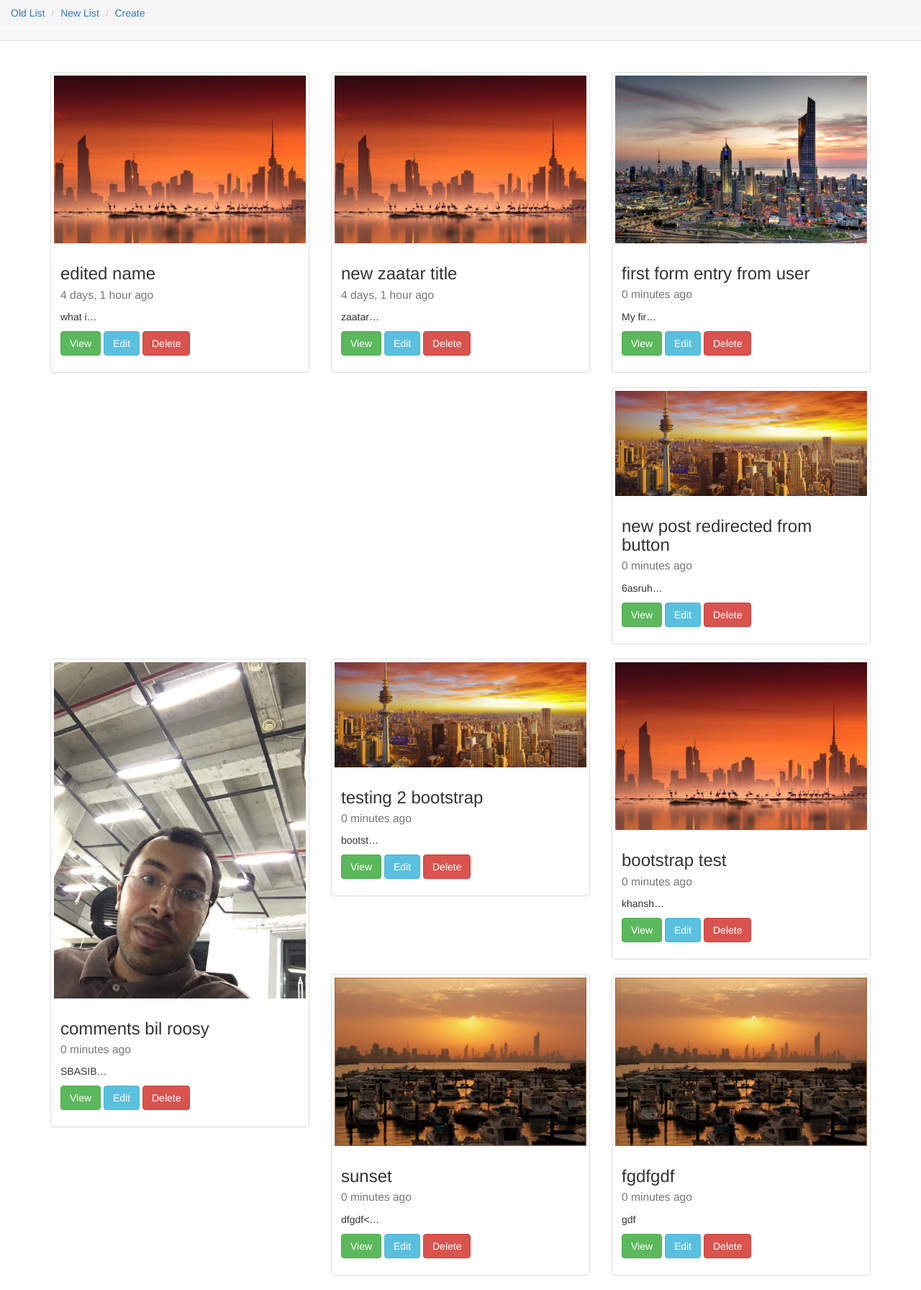
After one commit to yalghanim/blogproject, a Django app: page /new/ in a window 1280 px wide. The commit adds this page. Shown: the whole page at 72% size. Run offline with Django 3.2, Linux system fonts and the light colour scheme; data comes from the database, SQL or seed files in the repository; some libraries are stand-ins or nearby versions.

Commit message:
added new cleaner list page

```diff
--- a/blogproject/post/templates/base.html
+++ b/blogproject/post/templates/base.html
@@ -1,13 +1,35 @@
 <!DOCTYPE html>
-<html>
+{% load static %}
+<html lang="en">
 <head>
-	<title>
-		{% block title %}
-		{% endblock title %}
-	</title>
+    <meta charset="UTF-8">
+    <title>
+    {% block title %}
+
+    {% endblock title %}
+    </title>
+  <link rel="stylesheet" type="text/css" href="{% static 'css/bootstrap.min.css' %}">
+    <style>
+    {% block style %}
+
+    {% endblock style %}
+    </style>
 </head>
 <body>
-{% block content %}
-{%  endblock content %}
+{% include "messages.html" %}
+<nav class="navbar navbar-default navbar-fixed-top">
+<ol class="breadcrumb">
+  <li><a href="{% url 'posts:list' %}">Old List</a></li>
+  <li><a href="{% url 'posts:new' %}">New List</a></li>
+  <li><a href="{% url 'posts:create' %}">Create</a></li>
+</ol>
+</nav><br><br><br><br><br>
+<div class="container">
+    {% block content %}
+
+    {% endblock content %}
+</div>
+<script src="{% static 'js/jquery-3.2.1.min.js' %}"></script>
+<script src="{% static 'js/bootstrap.min.js' %}"></script>
 </body>
 </html>
--- a/blogproject/post/templates/form.html
+++ b/blogproject/post/templates/form.html
@@ -8,6 +8,11 @@
 
 </head>
 <body>
+<ol class="breadcrumb">
+  <li><a href="{% url 'posts:list' %}">Old List</a></li>
+  <li><a href="{% url 'posts:new' %}">New List</a></li>
+  <li><a href="{% url 'posts:create' %}">Create</a></li>
+</ol><br><br>
 <div class="container">
 <br><br>
 
--- /dev/null
+++ b/blogproject/post/templates/newlist.html
@@ -0,0 +1,26 @@
+{% extends "base.html" %}
+
+{% block title %}
+Cleaner. Fresher. Newer.
+{% endblock title %}
+
+{% block content %}
+<div class="row">
+   {% for x in post_list %}
+  <div class="col-sm-6 col-md-4">
+    <div class="thumbnail">
+    {% if x.image %}
+      <img src="{{x.image.url}}" class="img-responsive">
+     {% endif %}
+      <div class="caption">
+        <h3>{{x.title}}<br><small>{{x.timestamp|timesince}} ago</small></h3>
+        <p>{{x.content|linebreaks|truncatechars:10}}</p>
+        <p><a href="{{x.absurl}}" class="btn btn-success" role="button">View</a>
+        <a href="{% url 'posts:update' post_number=x.id  %}" class="btn btn-info" role="button">Edit</a>
+        <a href="{% url 'posts:delete' post_number=x.id  %}" class="btn btn-danger" role="button">Delete</a> </p>
+      </div>
+    </div>
+  </div>
+  {% endfor %}
+</div>
+{% endblock content %}
--- a/blogproject/post/urls.py
+++ b/blogproject/post/urls.py
@@ -18,6 +18,7 @@ urlpatterns = [
     url(r'^form/$',  views.post_create, name="form"),
     url(r'^update/(?P<post_number>\d+)/$', views.post_update, name="update"),
     url(r'^delete/(?P<post_number>\d+)/$', views.post_delete, name="delete"),
+    url(r'^new/$', views.new_list, name="new")
 
 #carrot ^ defines where URL begins and dollar sign $ where URL ends
 ]
--- a/blogproject/post/views.py
+++ b/blogproject/post/views.py
@@ -26,6 +26,13 @@ def post_list(request):
 	"post_one": post_one,
 	}
 	return render(request, 'list.html', context)
+
+def new_list(request):
+	post_list = Post.objects.all()
+	context = {
+	"post_list": post_list,
+	}
+	return render(request, 'newlist.html', context)
 
 def post_id(request, post_number):
 	obj = get_object_or_404(Post, id = post_number)
```
Also changed, not shown: blogproject/post/templates/list.html (+9 -0 lines).
